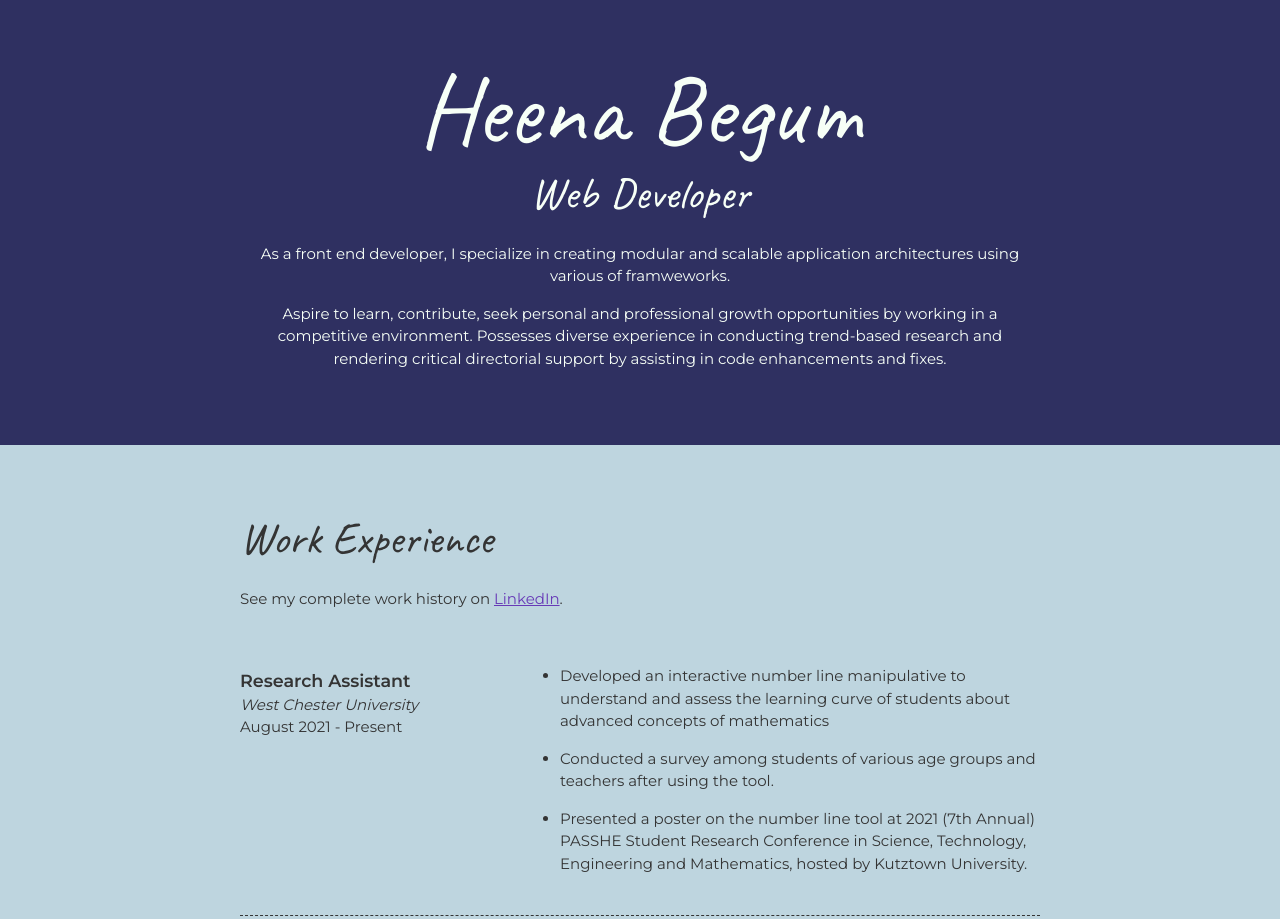
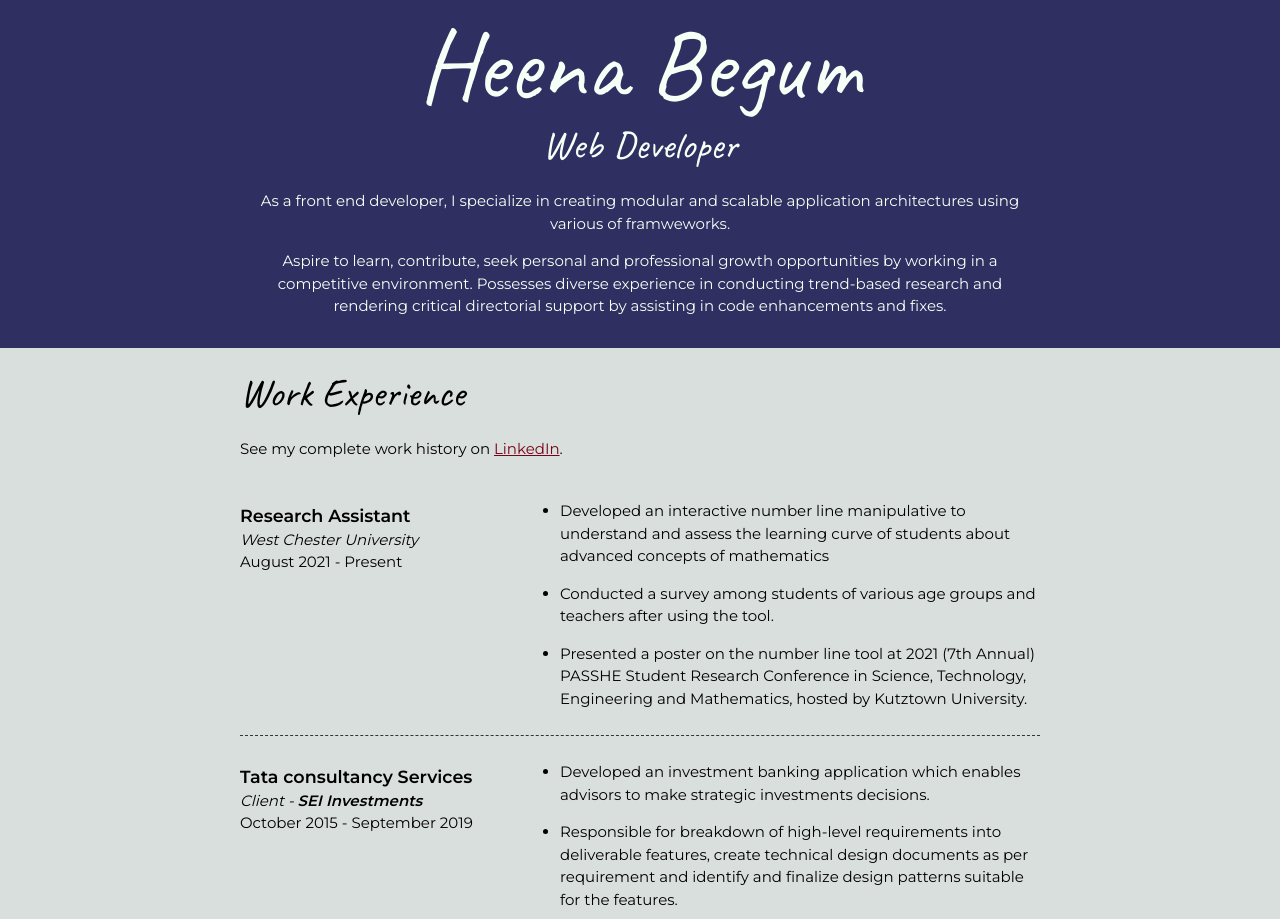
Before and after one commit to heena-begum/heena-begum.github.io, a plain HTML site: page index.html in a window 1280 px wide. Shown: the top 919 px of the page. Drawn offline with Linux system fonts and the light colour scheme.

Commit message:
Update styles.css

```diff
--- a/css/styles.css
+++ b/css/styles.css
@@ -19,7 +19,7 @@ html {
 }
 
 body {
-  color: #343434;
+  color: #000000; /* #343434; */
   margin: 0;
   padding: 0;
   font-family: 'Montserrat', sans-serif;
@@ -30,10 +30,11 @@ img {
   width: 300px;
 }
 a {
+  color: #780218;
+}
+
+.contact-list > li > a {
   color: #FFE66D;
-}
-.work-experience > div> p> a {
-  color: #673AB7;
 }
 a:hover {
   text-decoration: none;
@@ -48,14 +49,14 @@ h1 {
   line-height: 1;
 }
 h2 {
-  font-size: 45px;
+  font-size: 40px;
 }
 
 .content-wrap {
   max-width: 800px;
   width: 85%;
   margin: 0 auto;
-  padding: 60px 0;
+  padding: 15px 0;
 }
 .item-details h3 {
   margin-bottom: 0;
@@ -69,7 +70,7 @@ h2 {
 .divider > section {
   overflow: hidden;
   border-bottom: 1px dashed #343434;
-  padding: 25px 0;
+  padding: 10px 0;
 }
 .divider > section:last-of-type {
   border: none;
@@ -107,19 +108,19 @@ header {
   margin-top: 0;
 }
 
+/* Skills
+------------------------------------*/
+.skills {
+  background: #A1C6D7;
+}
 
 
 /* Work Experience
 ------------------------------------*/
 .work-experience {
-  background: #BED5DF;
+  background: #5b74673b;
 }
 
-/* Skills
-------------------------------------*/
-.skills {
-  background: #71977abf;
-}
 
 /* Education
 ------------------------------------*/
```
